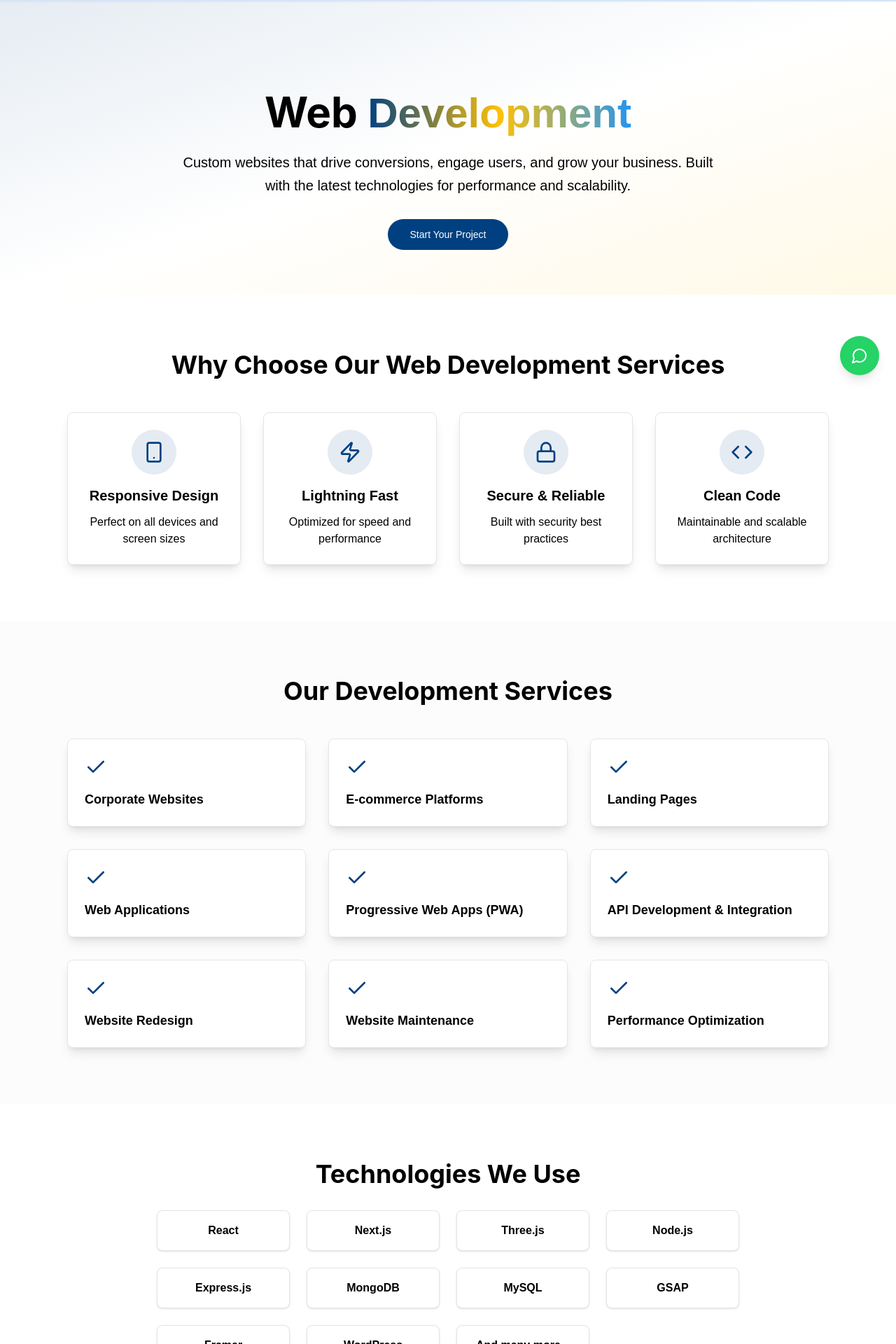
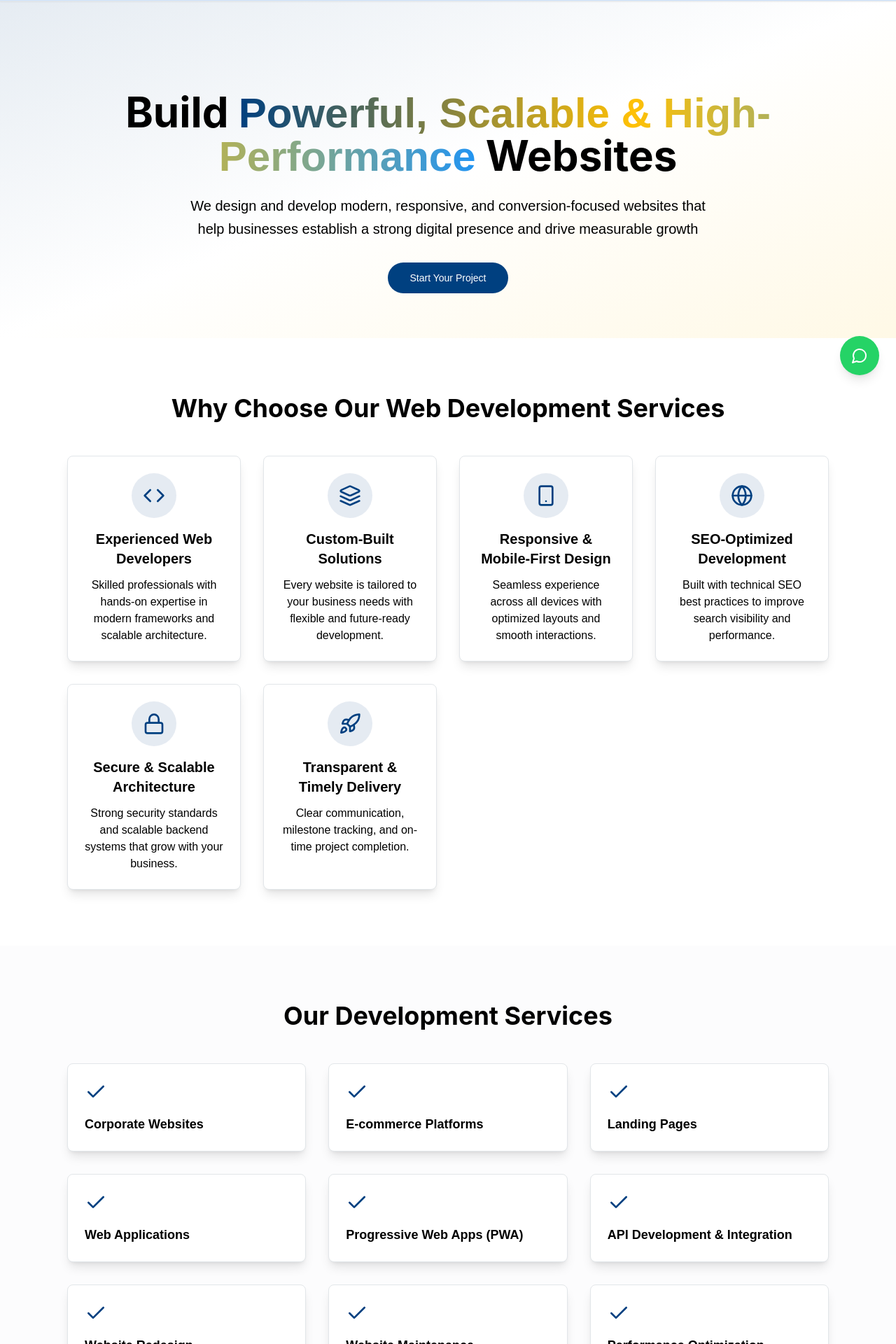
Before and after one commit to SocioBhaarat/SocioBhaarat_Frontend, a React (Vite) app: page /design-development/web-development in a window 1280 px wide. Shown: the part 240-2160 px from the top of the page at 70% size. Built offline with nearby package versions, Linux system fonts and the light colour scheme; the HTML template or start-up script is replaced by a standard one; a web font is replaced by a local one.

Commit message:
Enhance WebDevelopment component with improved content, new features, and a detailed development process

```diff
--- a/src/pages/design-development/WebDevelopment.tsx
+++ b/src/pages/design-development/WebDevelopment.tsx
@@ -1,5 +1,5 @@
 import { Button } from "@/components/ui/button";
-import { Check, Code, Smartphone, Zap, Lock } from "lucide-react";
+import { Check, Code, Smartphone, Zap, Lock, Rocket, Globe, Layers } from "lucide-react";
 import { useNavigate } from "react-router-dom";
 
 const WebDevelopment = () => {
@@ -9,10 +9,10 @@ const WebDevelopment = () => {
       <section className="pt-32 pb-16 px-4 sm:px-6 lg:px-8 bg-gradient-to-br from-primary/10 via-background to-secondary/10">
         <div className="container mx-auto max-w-6xl text-center">
           <h1 className="font-display text-5xl sm:text-6xl font-bold mb-6">
-            Web <span className="bg-gradient-to-r from-primary via-secondary to-accent bg-clip-text text-transparent">Development</span>
+            Build <span className="bg-gradient-to-r from-primary via-secondary to-accent bg-clip-text text-transparent"> Powerful, Scalable & High-Performance</span> Websites
           </h1>
           <p className="text-xl text-muted-foreground mb-8 leading-relaxed max-w-3xl mx-auto">
-            Custom websites that drive conversions, engage users, and grow your business. Built with the latest technologies for performance and scalability.
+            We design and develop modern, responsive, and conversion-focused websites that help businesses establish a strong digital presence and drive measurable growth
           </p>
           <Button size="lg" className="bg-primary hover:bg-primary/90 text-primary-foreground rounded-full px-8" onClick={() => navigate("/contact")} >
             Start Your Project
@@ -25,10 +25,36 @@ const WebDevelopment = () => {
           <h2 className="font-display text-4xl font-bold mb-12 text-center">Why Choose Our Web Development Services</h2>
           <div className="grid md:grid-cols-2 lg:grid-cols-4 gap-8">
             {[
-              { icon: Smartphone, title: "Responsive Design", desc: "Perfect on all devices and screen sizes" },
-              { icon: Zap, title: "Lightning Fast", desc: "Optimized for speed and performance" },
-              { icon: Lock, title: "Secure & Reliable", desc: "Built with security best practices" },
-              { icon: Code, title: "Clean Code", desc: "Maintainable and scalable architecture" },
+              {
+                icon: Code,
+                title: "Experienced Web Developers",
+                desc: "Skilled professionals with hands-on expertise in modern frameworks and scalable architecture."
+              },
+              {
+                icon: Layers,
+                title: "Custom-Built Solutions",
+                desc: "Every website is tailored to your business needs with flexible and future-ready development."
+              },
+              {
+                icon: Smartphone,
+                title: "Responsive & Mobile-First Design",
+                desc: "Seamless experience across all devices with optimized layouts and smooth interactions."
+              },
+              {
+                icon: Globe,
+                title: "SEO-Optimized Development",
+                desc: "Built with technical SEO best practices to improve search visibility and performance."
+              },
+              {
+                icon: Lock,
+                title: "Secure & Scalable Architecture",
+                desc: "Strong security standards and scalable backend systems that grow with your business."
+              },
+              {
+                icon: Rocket,
+                title: "Transparent & Timely Delivery",
+                desc: "Clear communication, milestone tracking, and on-time project completion."
+              },
             ].map((feature, index) => (
               <div key={index} className="bg-card p-6 rounded-lg shadow-lg border border-border text-center">
                 <div className="bg-primary/10 w-16 h-16 rounded-full flex items-center justify-center mx-auto mb-4">
@@ -65,16 +91,102 @@ const WebDevelopment = () => {
           </div>
         </div>
       </section>
-
-      <section className="py-20 px-4 sm:px-6 lg:px-8">
+      <section className="py-20 px-4 sm:px-6 lg:px-8 bg-muted/30">
         <div className="container mx-auto max-w-4xl">
-          <h2 className="font-display text-4xl font-bold mb-8 text-center">Technologies We Use</h2>
+          <h2 className="font-display text-4xl font-bold mb-10 text-center">
+            Technologies We Use
+          </h2>
           <div className="grid grid-cols-2 md:grid-cols-4 gap-6">
-            {["React", "Next.js","Three.js", "Node.js", "Express.js", "MongoDB", "MySQL","GSAP", "Framer", "WordPress", "And many more..."].map((tech, index) => (
-              <div key={index} className="bg-card p-4 rounded-lg shadow border border-border text-center font-semibold">
+            {[
+              "React.js",
+              "Next.js",
+              "Three.js",
+              "Node.js",
+              "Express.js",
+              "MongoDB",
+              "MySQL",
+              "GSAP",
+              "Framer",
+              "WordPress",
+              "And many more...",
+            ].map((tech, index) => (
+              <div key={index} className="bg-card p-4 rounded-lg shadow border border-border text-center font-semibold hover:bg-primary/5 transition">
                 {tech}
               </div>
             ))}
+          </div>
+        </div>
+      </section>
+
+      {/* Development Process*/}
+      <section className="py-24 px-4 sm:px-6 lg:px-8 bg-muted/30">
+        <div className="container mx-auto max-w-6xl">
+          <h2 className="font-display text-4xl font-bold mb-6 text-center">
+            Our Development Process
+          </h2>
+          <p className="text-center text-muted-foreground mb-16 max-w-3xl mx-auto">
+            A structured, transparent, and efficient approach to deliver high-performing digital solutions.
+          </p>
+
+          <div className="relative">
+            {/* Vertical Line */}
+            <div className="hidden md:block absolute left-1/2 top-0 transform -translate-x-1/2 h-full w-1 bg-gradient-to-b from-primary via-secondary to-accent rounded-full"></div>
+
+            <div className="space-y-16">
+              {[
+                {
+                  title: "Requirement Analysis & Planning",
+                  desc: "We understand your goals, target audience, and business requirements to create a strategic roadmap."
+                },
+                {
+                  title: "UI/UX Design",
+                  desc: "Crafting intuitive, engaging, and user-focused designs that align with your brand identity."
+                },
+                {
+                  title: "Frontend & Backend Development",
+                  desc: "Developing scalable, secure, and high-performance architecture using modern technologies."
+                },
+                {
+                  title: "Testing & Quality Assurance",
+                  desc: "Comprehensive testing to ensure performance, security, responsiveness, and bug-free deployment."
+                },
+                {
+                  title: "Deployment",
+                  desc: "Smooth and optimized deployment with performance checks and final verification."
+                },
+                {
+                  title: "Ongoing Support & Optimization",
+                  desc: "Continuous monitoring, updates, and improvements to keep your website future-ready."
+                },
+              ].map((step, index) => (
+                <div
+                  key={index}
+                  className={`relative flex flex-col md:flex-row items-center ${index % 2 === 0 ? "md:flex-row" : "md:flex-row-reverse"
+                    }`}
+                >
+                  {/* Step Content */}
+                  <div className="md:w-1/2 px-6">
+                    <div className="bg-card p-8 rounded-2xl shadow-lg border border-border hover:shadow-2xl transition duration-300">
+                      <h3 className="font-bold text-xl mb-4">
+                        {step.title}
+                      </h3>
+                      <p className="text-muted-foreground leading-relaxed text-sm">
+                        {step.desc}
+                      </p>
+                    </div>
+                  </div>
+
+                  {/* Center Circle */}
+                  <div className="relative z-10 my-6 md:my-0">
+                    <div className="w-16 h-16 rounded-full bg-gradient-to-r from-primary via-secondary to-accent flex items-center justify-center text-white font-bold text-lg shadow-xl">
+                      {index + 1}
+                    </div>
+                  </div>
+
+                  <div className="md:w-1/2"></div>
+                </div>
+              ))}
+            </div>
           </div>
         </div>
       </section>
```
